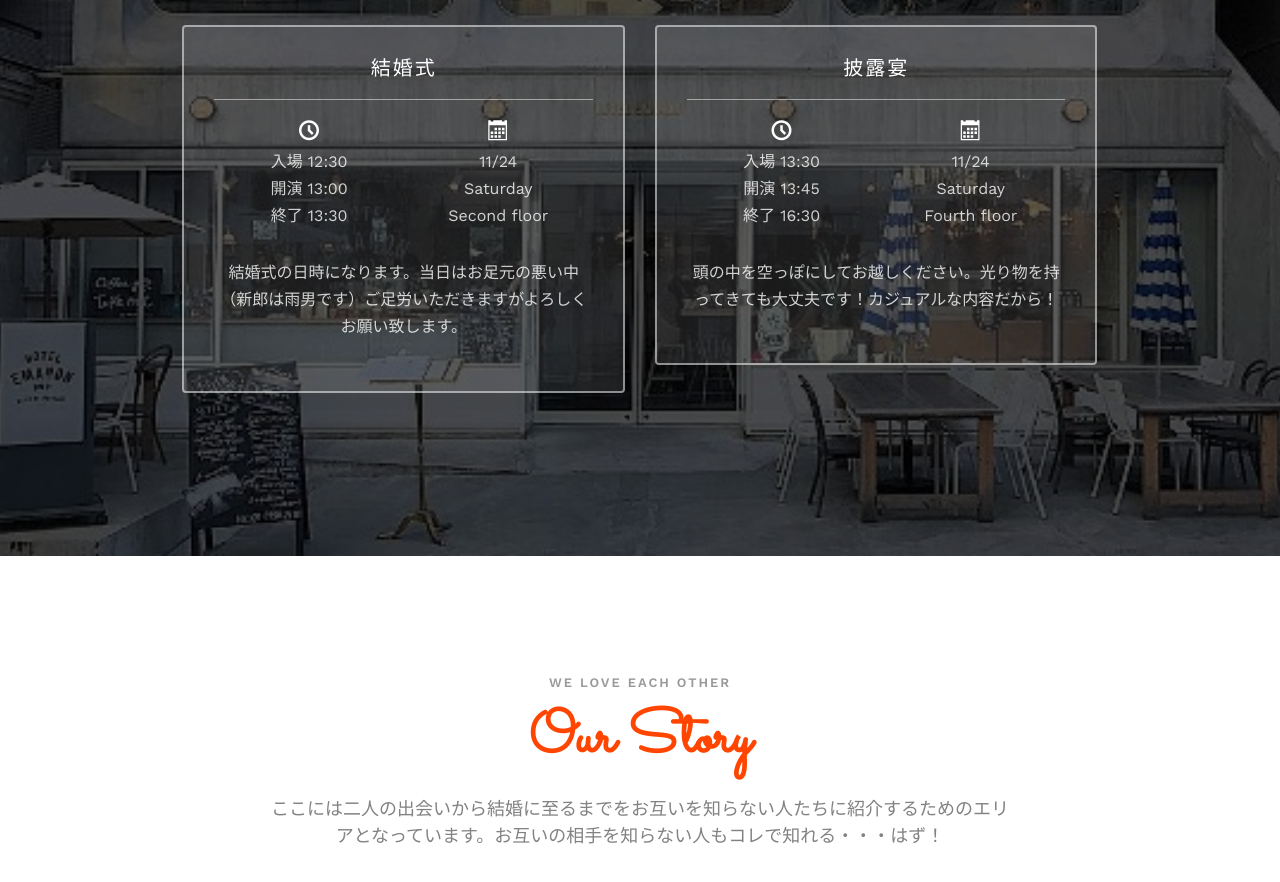
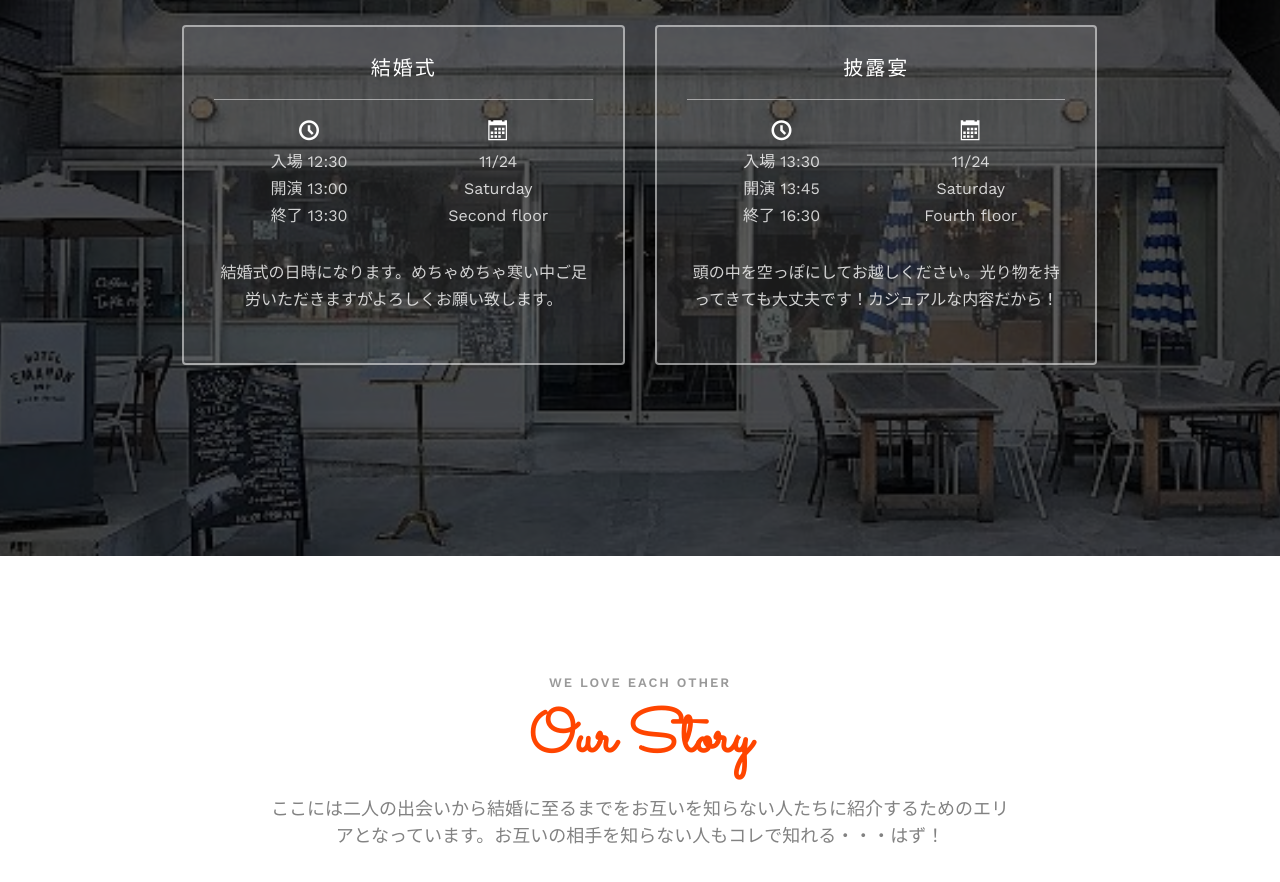
Before and after one commit to KeisukeUshio/wedding, a plain HTML site: page index.html in a window 1280 px wide. Shown: the part 1900-2782 px from the top of the page. Drawn offline with nearby package versions, Linux system fonts and the light colour scheme; files whose address does not match are found by name.

Commit message:
寒い、に変えた

```diff
--- a/index.html
+++ b/index.html
@@ -199,7 +199,7 @@
 										<span>Saturday</span>
 										<span>Second floor</span>
 									</div>
-									<p>結婚式の日時になります。当日はお足元の悪い中（新郎は雨男です）ご足労いただきますがよろしくお願い致します。</p>
+									<p>結婚式の日時になります。めちゃめちゃ寒い中ご足労いただきますがよろしくお願い致します。</p>
 								</div>
 							</div>
 							<div class="col-md-6 col-sm-6 text-center">
```
